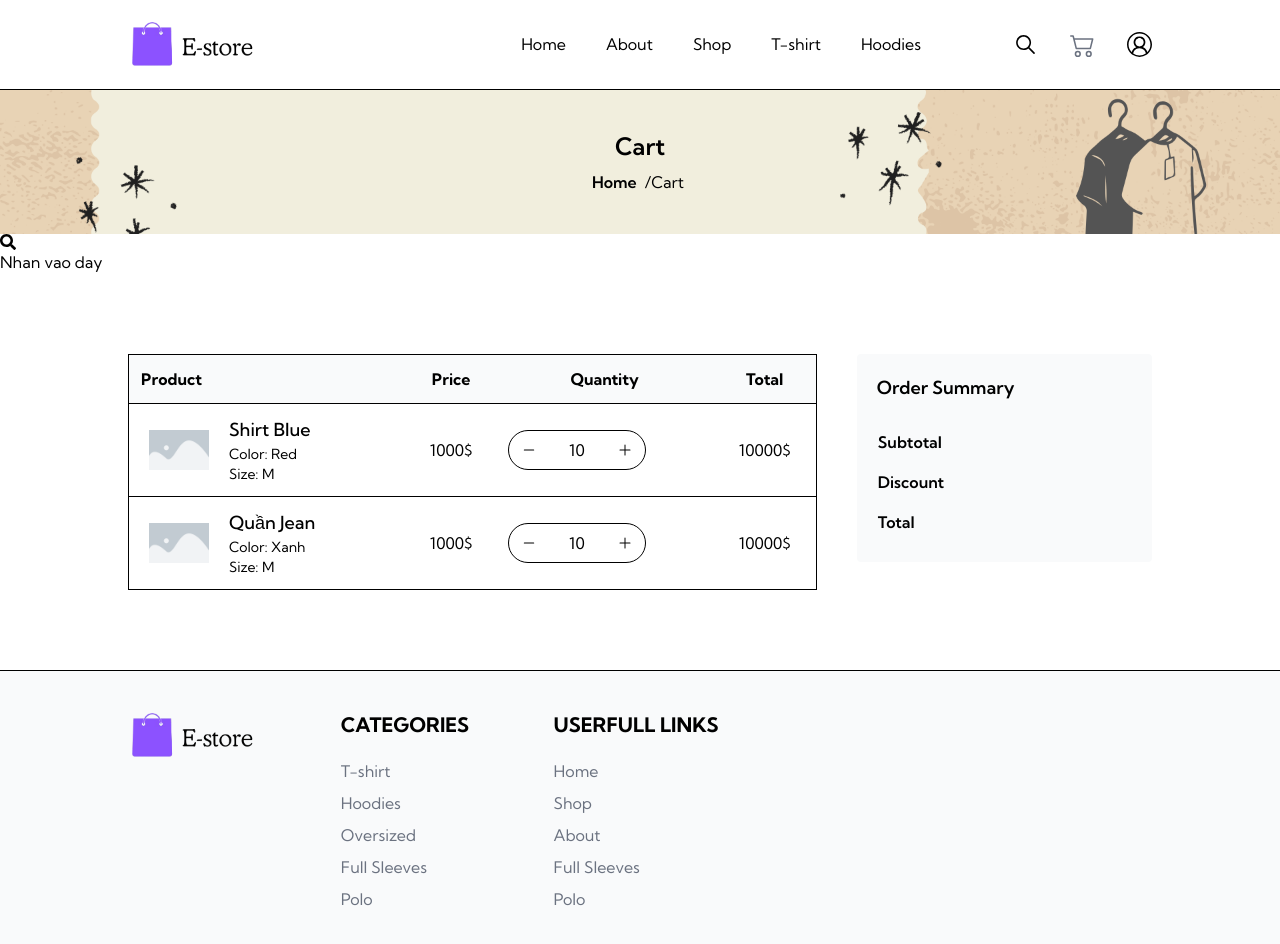
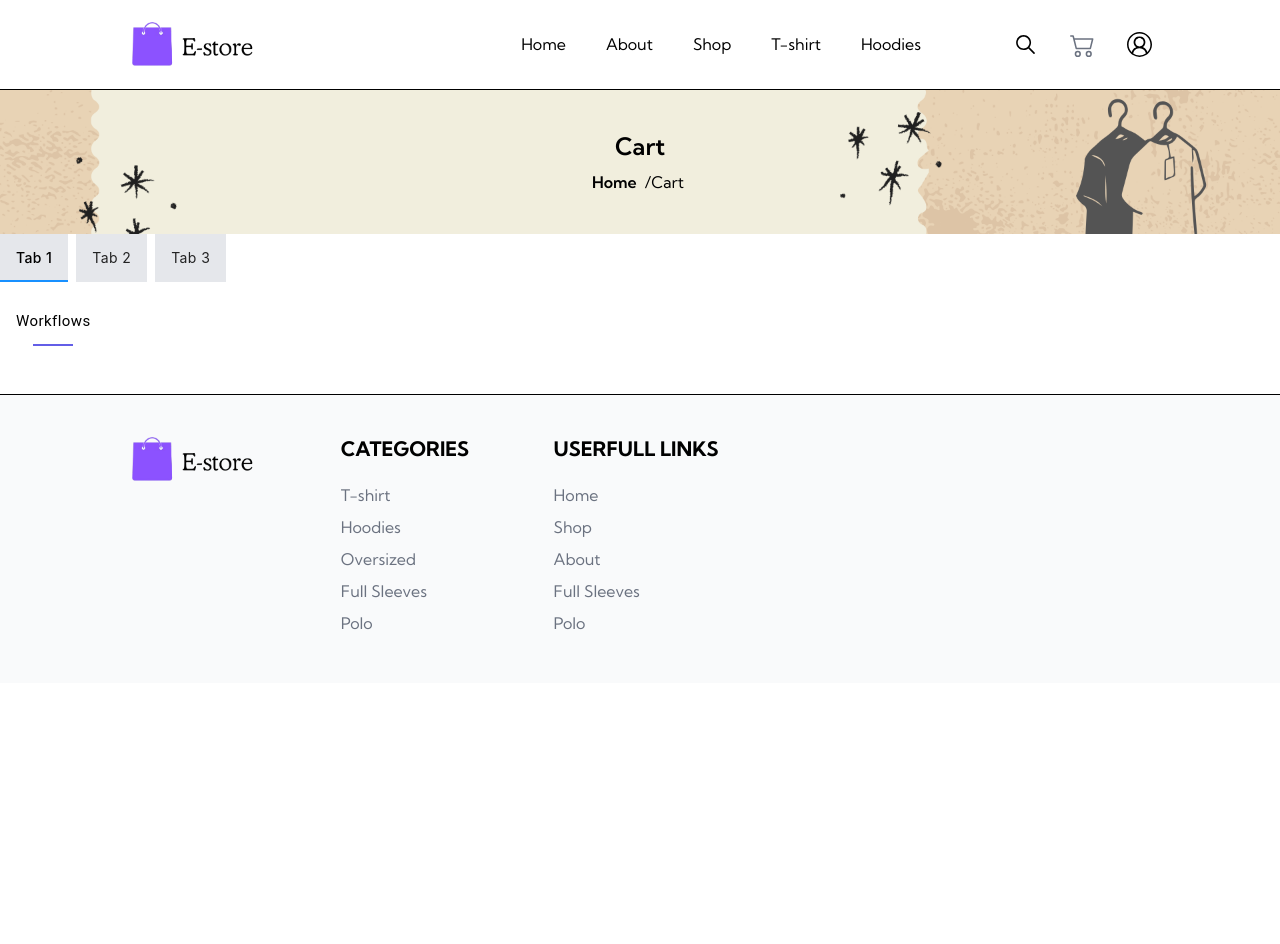
Before and after one commit to TranHuuChien/NextJS_Shop, a Next.js app: page /cart in a window 1280 px wide. Shown: the top 944 px of the page. After the commit the page ends 800 px from the top, so only its background shows below. Built offline with nearby package versions, Linux system fonts and the light colour scheme.

Commit message:
feat: add new some component

```diff
--- a/package.json
+++ b/package.json
@@ -35,6 +35,7 @@
     "class-variance-authority": "^0.7.1",
     "clsx": "^2.1.1",
     "cmdk": "^1.1.1",
+    "date-fns": "^4.1.0",
     "jose": "^6.0.13",
     "lodash": "^4.17.21",
     "lucide-react": "^0.536.0",
@@ -63,6 +64,7 @@
   "devDependencies": {
     "@types/node": "^20",
     "@types/react": "^18",
+    "@types/react-datepicker": "^7.0.0",
     "@types/react-dom": "^18",
     "eslint": "^8.20.0",
     "eslint-config-next": "14.2.2",
--- a/src/app/(root)/(website)/cart/page.jsx
+++ b/src/app/(root)/(website)/cart/page.jsx
@@ -8,7 +8,8 @@ import React from 'react'
 import imgPLaceholder from '@public/assets/images/img-placeholder.webp'
 import { HiMinus, HiPlus } from 'react-icons/hi2'
 import ItemCartProduct from "./ItemCartProduct";
-import {InputButton} from "@/components/customs/input/InputButton";
+import { useForm } from "react-hook-form";
+import CustomizedTabs from "@/components/customs/tabs-select";
 
 const breadcrumb = {
   title: 'Cart',
@@ -26,104 +27,112 @@ const cart = {
 
 const CartPage = () => {
   function handleQuantity() {
+    console.log("Cart")
+  }
 
-  }
+    const form = useForm({
+        defaultValues: {
+            name: "",
+            slug: ""
+        }
+    })
   return (
     <div>
       <WebsiteBreadcrumb props={breadcrumb} />
-      <InputButton type="search" title={"Nhan vao day"}/>
-      {cart.length === 0 ?
-        <div className='w-screen h-[500px] flex justify-center items-center py-32'>
-          <div className='text-center'>
-            <h4 className='text-4xl font-semibold mb-5'>Your cart is empty!</h4>
-            <Button type='button' asChild>
-              <Link href={WEBSITE_SHOP}>Continue Shopping</Link>
-            </Button>
-          </div>
-        </div>
-        :
-        <div className='flex lg:flex-nowrap flex-wrap gap-10 my-20 lg:px-32 px-4'>
-          <div className='lg:w-[70%] w-full'>
-            <table className='w-full border'>
-              <thead className='border-b bg-gray-50 md:table-header-group hidden'>
-                <tr>
-                  <th className='text-start p-3'>Product</th>
-                  <th className='text-center p-3'>Price</th>
-                  <th className='text-center p-3'>Quantity</th>
-                  <th className='text-center p-3'>Total</th>
-                </tr>
-              </thead>
-              <tbody>
-                {cart?.products?.map(product => (
-                  <tr key={product._id} className='md:table-row block border-b'>
-                    <td className='p-3 px-5'>
-                      <div className='flex items-center gap-5'>
-                        <Image src={product?.media || imgPLaceholder.src}
-                          height={60} width={60}
-                          alt={product?.name} />
-                        <div>
-                          <h4 className='text-lg font-medium line-clamp-1'>
-                            <Link href={WEBSITE_PRODUCT_DETAILS(product?.url)}>{product?.name}</Link>
-                          </h4>
-                          <p className='text-sm'>Color: {product?.color}</p>
-                          <p className='text-sm'>Size: {product?.size}</p>
-                        </div>
-                      </div>
-                    </td>
 
-                    <td className='md:table-cell flex justify-between md:p-3 px-5 pb-2 text-center'>
-                      <span className='md:hidden font-medium'>Price</span>
-                      <span>{product?.price}$</span>
-                    </td>
-                    <td className='md:table-cell flex justify-between md:p-3 px-5 pb-2'>
-                      <span className='md:hidden font-medium'>Quantity</span>
-                      <div className='flex justify-center items-center h-10 border w-fit rounded-full'>
-                        <button type='button' className='h-full w-10 flex justify-center items-center'
-                        onClick={() => handleQuantity('desc')}>
-                          <HiMinus/>
-                        </button>
-                        <input type='text' className='w-14 text-center' value={product?.quantity} readOnly/>
-                        <button type='button' className='h-full w-10 flex justify-center items-center'
-                        onClick={() => handleQuantity('inc')}>
-                          <HiPlus/>
-                        </button>
-                      </div>
-                    </td>
-                     <td className='md:table-cell flex justify-between md:p-3 px-5 pb-2 text-center'>
-                      <span className='md:hidden font-medium'>Total</span>
-                      <span>{product?.price * product?.quantity}$</span>
-                    </td>
-                  </tr>
-                ))}
-              </tbody>
-            </table>
-          </div>
+      <CustomizedTabs/>
+      {/*{cart.length === 0 ?*/}
+      {/*  <div className='w-screen h-[500px] flex justify-center items-center py-32'>*/}
+      {/*    <div className='text-center'>*/}
+      {/*      <h4 className='text-4xl font-semibold mb-5'>Your cart is empty!</h4>*/}
+      {/*      <Button type='button' asChild>*/}
+      {/*        <Link href={WEBSITE_SHOP}>Continue Shopping</Link>*/}
+      {/*      </Button>*/}
+      {/*    </div>*/}
+      {/*  </div>*/}
+      {/*  :*/}
+      {/*  <div className='flex lg:flex-nowrap flex-wrap gap-10 my-20 lg:px-32 px-4'>*/}
+      {/*    <div className='lg:w-[70%] w-full'>*/}
+      {/*      <table className='w-full border'>*/}
+      {/*        <thead className='border-b bg-gray-50 md:table-header-group hidden'>*/}
+      {/*          <tr>*/}
+      {/*            <th className='text-start p-3'>Product</th>*/}
+      {/*            <th className='text-center p-3'>Price</th>*/}
+      {/*            <th className='text-center p-3'>Quantity</th>*/}
+      {/*            <th className='text-center p-3'>Total</th>*/}
+      {/*          </tr>*/}
+      {/*        </thead>*/}
+      {/*        <tbody>*/}
+      {/*          {cart?.products?.map(product => (*/}
+      {/*            <tr key={product._id} className='md:table-row block border-b'>*/}
+      {/*              <td className='p-3 px-5'>*/}
+      {/*                <div className='flex items-center gap-5'>*/}
+      {/*                  <Image src={product?.media || imgPLaceholder.src}*/}
+      {/*                    height={60} width={60}*/}
+      {/*                    alt={product?.name} />*/}
+      {/*                  <div>*/}
+      {/*                    <h4 className='text-lg font-medium line-clamp-1'>*/}
+      {/*                      <Link href={WEBSITE_PRODUCT_DETAILS(product?.url)}>{product?.name}</Link>*/}
+      {/*                    </h4>*/}
+      {/*                    <p className='text-sm'>Color: {product?.color}</p>*/}
+      {/*                    <p className='text-sm'>Size: {product?.size}</p>*/}
+      {/*                  </div>*/}
+      {/*                </div>*/}
+      {/*              </td>*/}
 
-          <div className='lg:w-[30%] w-full'>
-            <div className='rounded bg-gray-50 p-5 sticky top-5'>
-                <h4 className='text-lg font-semibold mb-5'>Order Summary</h4>
-                <div>
-                  <table className='w-full'>
-                    <tbody>
-                      <tr>
-                        <td className='font-semibold py-2'>Subtotal</td>
-                        <td className='text-end py-2'></td>
-                      </tr>
-                      <tr>
-                        <td className='font-semibold py-2'>Discount</td>
-                        <td className='text-end py-2'></td>
-                      </tr>
-                      <tr>
-                        <td className='font-semibold py-2'>Total</td>
-                        <td className='text-end py-2'></td>
-                      </tr>
-                    </tbody>
-                  </table>
-                </div>
-            </div>
-          </div>
-        </div>
-      }
+      {/*              <td className='md:table-cell flex justify-between md:p-3 px-5 pb-2 text-center'>*/}
+      {/*                <span className='md:hidden font-medium'>Price</span>*/}
+      {/*                <span>{product?.price}$</span>*/}
+      {/*              </td>*/}
+      {/*              <td className='md:table-cell flex justify-between md:p-3 px-5 pb-2'>*/}
+      {/*                <span className='md:hidden font-medium'>Quantity</span>*/}
+      {/*                <div className='flex justify-center items-center h-10 border w-fit rounded-full'>*/}
+      {/*                  <button type='button' className='h-full w-10 flex justify-center items-center'*/}
+      {/*                  onClick={() => handleQuantity('desc')}>*/}
+      {/*                    <HiMinus/>*/}
+      {/*                  </button>*/}
+      {/*                  <input type='text' className='w-14 text-center' value={product?.quantity} readOnly/>*/}
+      {/*                  <button type='button' className='h-full w-10 flex justify-center items-center'*/}
+      {/*                  onClick={() => handleQuantity('inc')}>*/}
+      {/*                    <HiPlus/>*/}
+      {/*                  </button>*/}
+      {/*                </div>*/}
+      {/*              </td>*/}
+      {/*               <td className='md:table-cell flex justify-between md:p-3 px-5 pb-2 text-center'>*/}
+      {/*                <span className='md:hidden font-medium'>Total</span>*/}
+      {/*                <span>{product?.price * product?.quantity}$</span>*/}
+      {/*              </td>*/}
+      {/*            </tr>*/}
+      {/*          ))}*/}
+      {/*        </tbody>*/}
+      {/*      </table>*/}
+      {/*    </div>*/}
+
+      {/*    <div className='lg:w-[30%] w-full'>*/}
+      {/*      <div className='rounded bg-gray-50 p-5 sticky top-5'>*/}
+      {/*          <h4 className='text-lg font-semibold mb-5'>Order Summary</h4>*/}
+      {/*          <div>*/}
+      {/*            <table className='w-full'>*/}
+      {/*              <tbody>*/}
+      {/*                <tr>*/}
+      {/*                  <td className='font-semibold py-2'>Subtotal</td>*/}
+      {/*                  <td className='text-end py-2'></td>*/}
+      {/*                </tr>*/}
+      {/*                <tr>*/}
+      {/*                  <td className='font-semibold py-2'>Discount</td>*/}
+      {/*                  <td className='text-end py-2'></td>*/}
+      {/*                </tr>*/}
+      {/*                <tr>*/}
+      {/*                  <td className='font-semibold py-2'>Total</td>*/}
+      {/*                  <td className='text-end py-2'></td>*/}
+      {/*                </tr>*/}
+      {/*              </tbody>*/}
+      {/*            </table>  */}
+      {/*          </div>*/}
+      {/*      </div>*/}
+      {/*    </div>*/}
+      {/*  </div>*/}
+      {/*}*/}
     </div>
   )
 }
--- a/src/components/customs/date-picker/index.tsx
+++ b/src/components/customs/date-picker/index.tsx
@@ -21,7 +21,7 @@ interface StyleDatePickerProps extends BoxProps {
 const StyleDatePicker = styled(Box)<StyleDatePickerProps>(({ theme, error }) => ({
     borderRadius: 8,
     backgroundColor: 'transparent !important',
-    border: error ? `1px solid ${theme.palette.error.main}` : `1px solid rgba(${theme.palette.customColors.main}, 0.2)`,
+    //border: error ? `1px solid ${theme.palette.error.main}` : `1px solid rgba(${theme.palette.customColors.main}, 0.2)`,
     height: '38px',
     padding: '8px',
     position: 'relative',
@@ -32,20 +32,20 @@ const StyleDatePicker = styled(Box)<StyleDatePickerProps>(({ theme, error }) =>
         },
     },
     '.react-datepicker__header ': {
-        backgroundColor: theme.palette.customColors.bodyBg,
-        '.react-datepicker__day-name': {
-            color: `rgba(${theme.palette.customColors.main}, 0.8)`
-        },
-        '.react-datepicker__current-month': {
-            color: `rgba(${theme.palette.customColors.main}, 1)`
-        }
+        // backgroundColor: theme.palette.customColors.bodyBg,
+        // '.react-datepicker__day-name': {
+        //     color: `rgba(${theme.palette.customColors.main}, 0.8)`
+        // },
+        // '.react-datepicker__current-month': {
+        //     color: `rgba(${theme.palette.customColors.main}, 1)`
+        // }
     },
     '.react-datepicker-wrapper': {
         width: '100%',
         input: {
             border: 'none',
             outline: 'none',
-            color: `rgba(${theme.palette.customColors.main}, 0.42)`,
+            // color: `rgba(${theme.palette.customColors.main}, 0.42)`,
             backgroundColor: 'transparent',
             width: '100%'
         }
@@ -59,7 +59,7 @@ const StyleDatePicker = styled(Box)<StyleDatePickerProps>(({ theme, error }) =>
     },
     '.react-datepicker__day--keyboard-selected': {
         backgroundColor: theme.palette.primary.main,
-        color: theme.palette.customColors.lightPaperBg
+        // color: theme.palette.customColors.lightPaperBg
     },
     '.react-datepicker__month-container': {
         '.react-datepicker__month': {
@@ -70,18 +70,18 @@ const StyleDatePicker = styled(Box)<StyleDatePickerProps>(({ theme, error }) =>
             borderBottomRightRadius: '4px'
         },
         '.react-datepicker__day': {
-            color: `rgba(${theme.palette.customColors.main}, 0.42)`,
+            // color: `rgba(${theme.palette.customColors.main}, 0.42)`,
             '&:hover': {
-                backgroundColor: `rgba(${theme.palette.customColors.main}, 0.08)`
+                // backgroundColor: `rgba(${theme.palette.customColors.main}, 0.08)`
             },
             '&.react-datepicker__day--selected': {
                 backgroundColor: theme.palette.primary.main,
-                color: theme.palette.customColors.lightPaperBg
+                // color: theme.palette.customColors.lightPaperBg
             }
         }
     },
     '.react-datepicker': {
-        border: `1px solid rgba(${theme.palette.customColors.main}, 0.2)`
+        // border: `1px solid rgba(${theme.palette.customColors.main}, 0.2)`
     },
 
     '.date-picker-icon': {
@@ -109,7 +109,7 @@ const CustomDatePicker = (props: TCustomDatePicker) => {
                     fontSize: '13px',
                     marginBottom: '4px',
                     display: 'block',
-                    color: error ? theme.palette.error.main : `rgba(${theme.palette.customColors.main}, 0.68)`
+                    //color: error ? theme.palette.error.main : `rgba(${theme.palette.customColors.main}, 0.68)`
                 }}
             >
                 {label}
--- a/src/components/customs/input/InputButton.tsx
+++ b/src/components/customs/input/InputButton.tsx
@@ -25,6 +25,7 @@ export const InputButton = (props : Props) => {
         disabled = false,
         className
     } = props;
+
     function handleRenderIcon() {
         switch (type) {
             case 'search':
@@ -38,7 +39,7 @@ export const InputButton = (props : Props) => {
         }
     }
     return (
-        <button onClick={() => {}}
+        <button className={`flex gap-2 bg-[var(--primary)] rounded-md p-2 text-white`} onClick={onClick}
                 type={type}
                 disabled={disabled}>
             {handleRenderIcon()} {title}
--- /dev/null
+++ b/src/components/customs/tabs-select/index.tsx
@@ -0,0 +1,131 @@
+"use client"
+import * as React from 'react';
+import { styled } from '@mui/material/styles';
+import Tabs from '@mui/material/Tabs';
+import Tab from '@mui/material/Tab';
+import Box from '@mui/material/Box';
+
+const AntTabs = styled(Tabs)({
+    // borderBottom: '1px solid #e8e8e8',
+    backgroundColor: 'white',
+    '& .MuiTabs-indicator': {
+        backgroundColor: '#1890ff',
+    },
+});
+
+const AntTab = styled((props: StyledTabProps) => <Tab disableRipple {...props} />)(
+    ({ theme }) => ({
+        textTransform: 'none',
+        minWidth: 0,
+        [theme.breakpoints.up('sm')]: {
+            minWidth: 0,
+        },
+        fontWeight: theme.typography.fontWeightRegular,
+        marginRight: theme.spacing(1),
+        color: 'rgba(0, 0, 0, 0.85)',
+        fontFamily: [
+            '-apple-system',
+            'BlinkMacSystemFont',
+            '"Segoe UI"',
+            'Roboto',
+            '"Helvetica Neue"',
+            'Arial',
+            'sans-serif',
+            '"Apple Color Emoji"',
+            '"Segoe UI Emoji"',
+            '"Segoe UI Symbol"',
+        ].join(','),
+        // '&:hover': {
+        //     color: '#e5e7eb',
+        //     opacity: 1,
+        // },
+        '&.Mui-selected': {
+            color: 'black',
+            rounded: "rounded-t-md",
+            fontWeight: theme.typography.fontWeightMedium,
+        },
+        '&.Mui-focusVisible': {
+            backgroundColor: '#d1eaff',
+        },
+        "&.MuiButtonBase-root": {
+            backgroundColor: '#e5e7eb',
+        }
+    }),
+);
+
+interface StyledTabsProps {
+    children?: React.ReactNode;
+    value: number;
+    onChange: (event: React.SyntheticEvent, newValue: number) => void;
+}
+
+const StyledTabs = styled((props: StyledTabsProps) => (
+    <Tabs
+        {...props}
+        TabIndicatorProps={{ children: <span className="MuiTabs-indicatorSpan" /> }}
+    />
+))({
+    '& .MuiTabs-indicator': {
+        display: 'flex',
+        justifyContent: 'center',
+        backgroundColor: 'transparent',
+    },
+    '& .MuiTabs-indicatorSpan': {
+        maxWidth: 40,
+        width: '100%',
+        backgroundColor: '#635ee7',
+    },
+});
+
+interface StyledTabProps {
+    label: string;
+}
+
+const StyledTab = styled((props: StyledTabProps) => (
+    <Tab disableRipple {...props} />
+))(({ theme }) => ({
+    textTransform: 'none',
+    fontWeight: theme.typography.fontWeightRegular,
+    fontSize: theme.typography.pxToRem(15),
+    marginRight: theme.spacing(1),
+    color: 'rgba(255, 255, 255, 0.7)',
+    '&.Mui-selected': {
+        color: 'black',
+    },
+    '&.Mui-focusVisible': {
+        backgroundColor: 'rgba(100, 95, 228, 0.32)',
+    },
+}));
+
+export default function CustomizedTabs() {
+    const [value, setValue] = React.useState(0);
+
+    const handleChange = (event: React.SyntheticEvent, newValue: number) => {
+        setValue(newValue);
+    };
+
+    return (
+        <Box sx={{ width: '100%' }}>
+            <Box sx={{ bgcolor: '#fff' }}>
+                <AntTabs value={value} onChange={handleChange} aria-label="ant example">
+                    <AntTab label="Tab 1" />
+                    <AntTab label="Tab 2" />
+                    <AntTab label="Tab 3" />
+                </AntTabs>
+                <Box sx={{ p: 1 }} />
+            </Box>
+            <Box sx={{ bgcolor: 'white', width: "90%"}}>
+                <StyledTabs
+                    value={value}
+                    onChange={handleChange}
+                    aria-label="styled tabs example"
+                >
+                    <StyledTab label="Workflows" />
+                    <StyledTab label="Datasets" />
+                    <StyledTab label="Connections" />
+                </StyledTabs>
+                <Box sx={{ p: 3 }} />
+            </Box>
+        </Box>
+    );
+}
--- a/src/layouts/NotificationItem.tsx
+++ b/src/layouts/NotificationItem.tsx
@@ -71,7 +71,7 @@ const NotificationItem = (props: NotificationProps) => {
                     )}
                     <>
                         <IconButton onClick={(event: MouseEvent<HTMLElement>) => setAnchorEl(event.currentTarget)}>
-                            <Icon icon="pepicons-pencil:dots-y"></Icon>
+                            <IconifyIcon icon="pepicons-pencil:dots-y"></IconifyIcon>
                         </IconButton>
                         <Menu
                             keepMounted
@@ -98,7 +98,7 @@ const NotificationItem = (props: NotificationProps) => {
                                 sx={{ '& svg': { mr: 2 } }}
                                 onClick={handleDeleteNotification}
                             >
-                                <Icon icon='mdi:delete-outline' fontSize={20} />
+                                <IconifyIcon icon='mdi:delete-outline' fontSize={20} />
                                 {'Delete'}
                             </MenuItem>
                         </Menu>
--- a/src/store/store.ts
+++ b/src/store/store.ts
@@ -1,3 +1,4 @@
+"use client"
 import { configureStore } from '@reduxjs/toolkit';
 import { persistReducer, persistStore } from 'redux-persist';
 import storage from 'redux-persist/lib/storage'; // localStorage
```
Also changed, not shown: src/components/customs/input/InputTime.tsx (+27 -4 lines), 1 other file (tests, documents, lock files or other folders).
